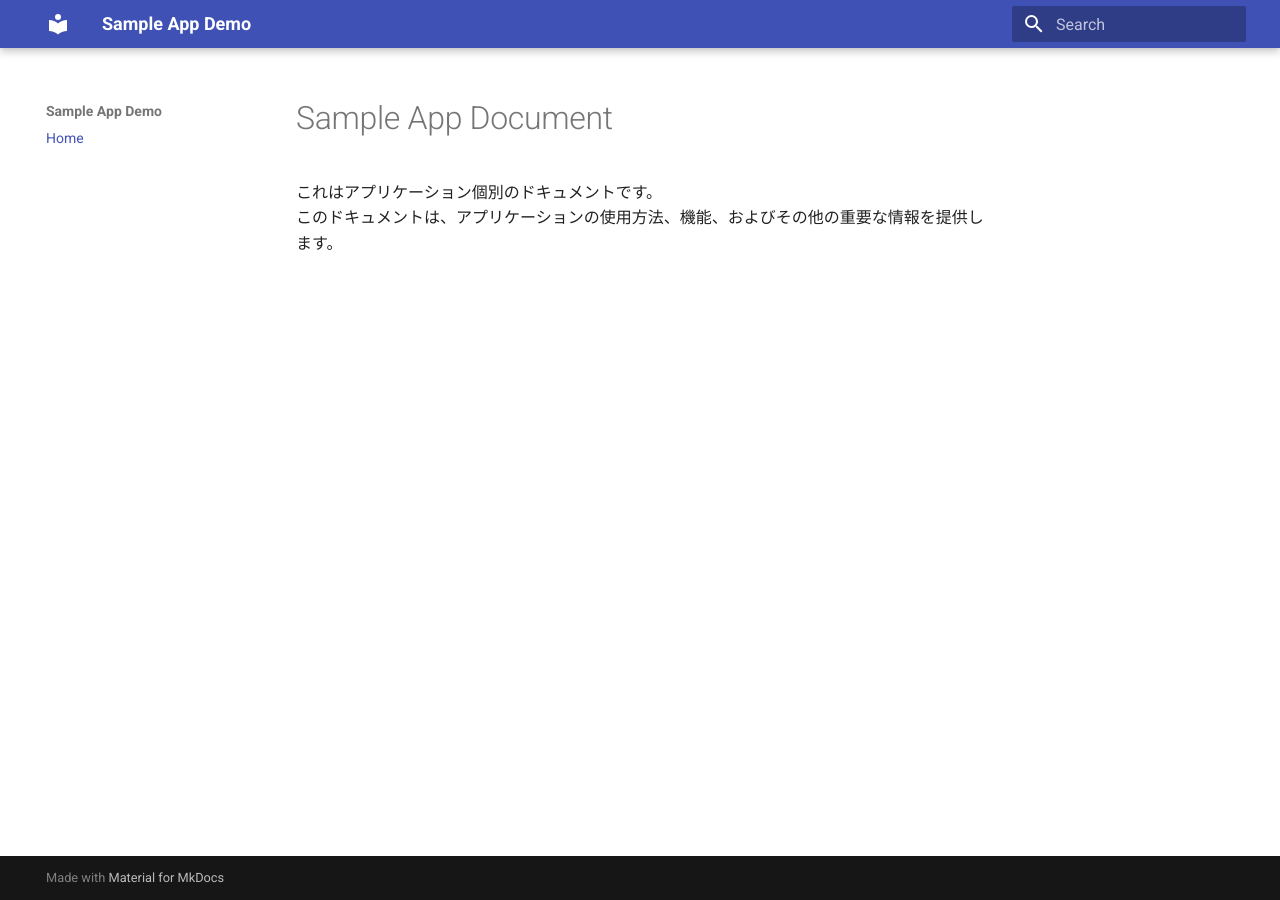
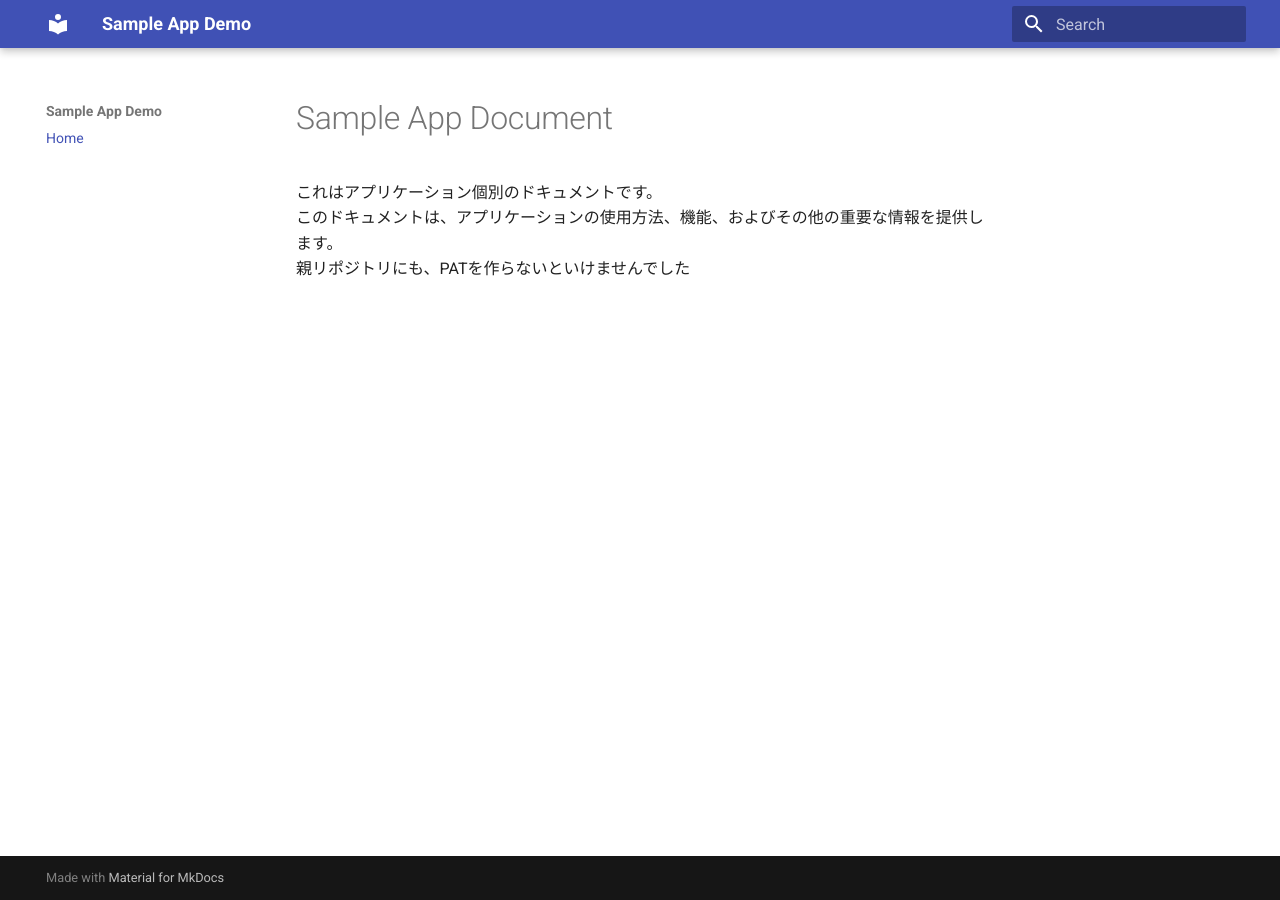
Before and after one commit to tinayla696/sample-app-demo, an MkDocs documentation site: the page built from docs/index.md, in a window 1280 px wide. Built offline with MkDocs 1.6.1 and Material for MkDocs 9.7.7, drawn with Linux system fonts in a browser that asks for light colours.

Commit message:
デモ実行

```diff
--- a/docs/index.md
+++ b/docs/index.md
@@ -2,3 +2,4 @@
 
 これはアプリケーション個別のドキュメントです。
 このドキュメントは、アプリケーションの使用方法、機能、およびその他の重要な情報を提供します。
+親リポジトリにも、PATを作らないといけませんでした
```
